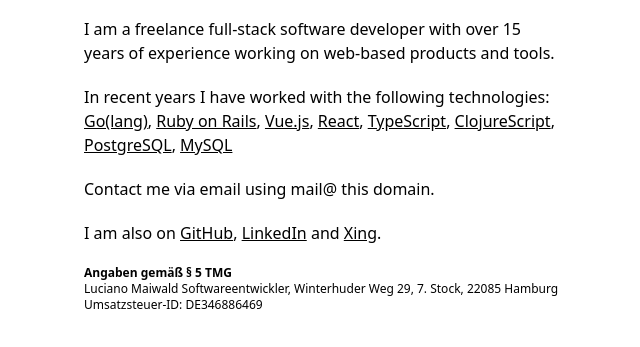
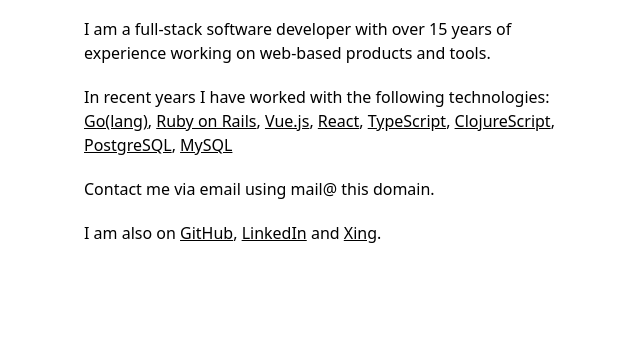
Before and after one commit to maiwald/maiwald.github.io, a website: page index.html in a window 1280 px wide. Shown: the part 143-490 px from the top of the page, without its empty margins (316-956 px from the left). Drawn offline with Linux system fonts and the light colour scheme.

Commit message:
Remove address

```diff
--- a/index.html
+++ b/index.html
@@ -17,7 +17,7 @@
       </header>
 
       <p class="">
-        I am a freelance full-stack software developer with over 15 years of
+        I am a full-stack software developer with over 15 years of
         experience working on web-based products and tools.
       </p>
 
@@ -39,15 +39,6 @@
         <a href="https://www.linkedin.com/in/luciano-maiwald/">LinkedIn</a> and
         <a href="https://www.xing.com/profile/Luciano_Maiwald/">Xing</a>.
       </p>
-
-      <section class="text-xs my-5">
-        <p>
-          <span class="font-bold">Angaben gemäß § 5 TMG</span><br />
-          Luciano Maiwald Softwareentwickler, Winterhuder Weg 29, 7. Stock,
-          22085 Hamburg
-        </p>
-        <p>Umsatzsteuer-ID: DE346886469</p>
-      </section>
     </div>
   </body>
 </html>
```
